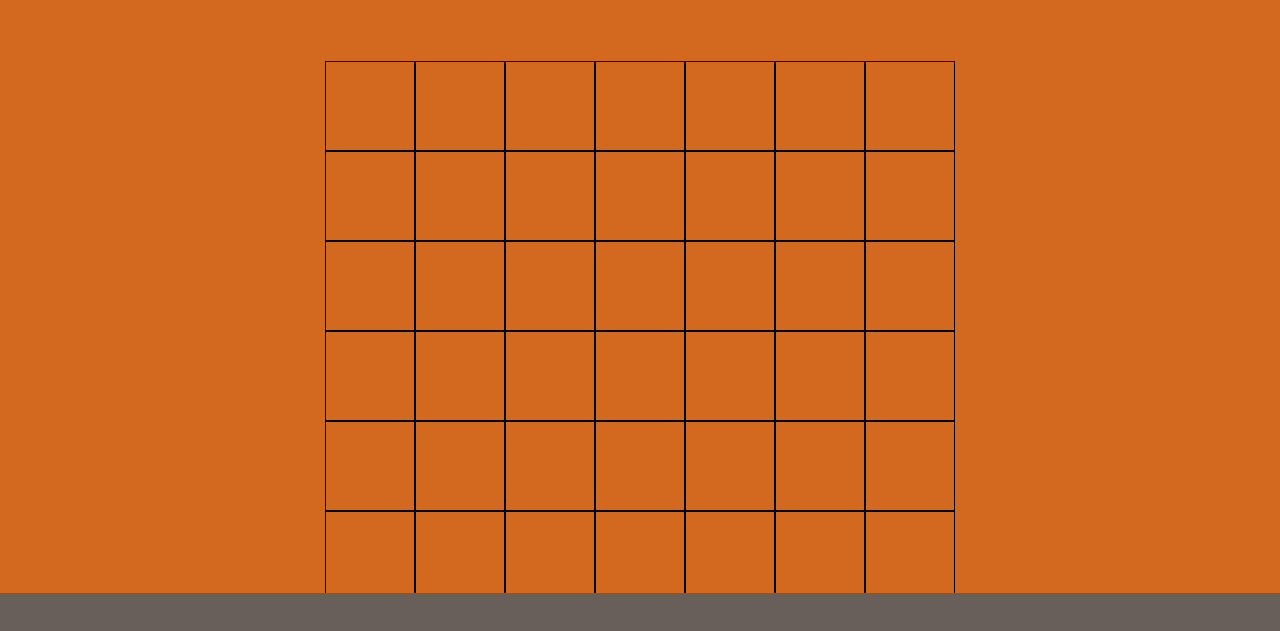
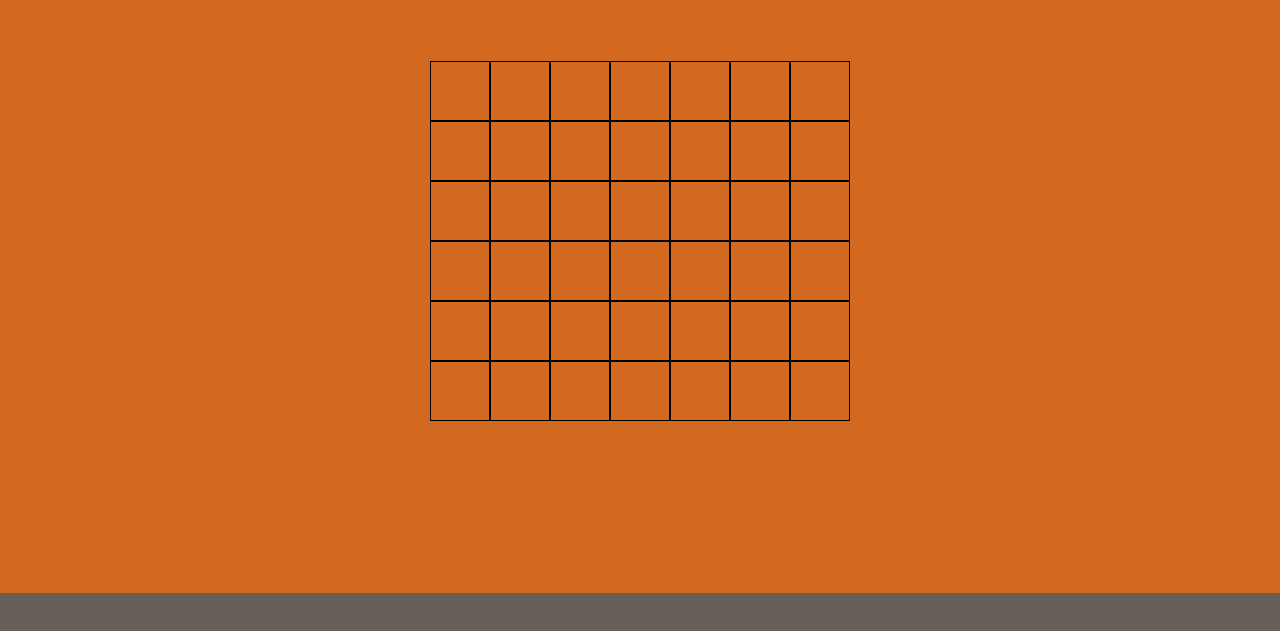
Before and after one commit to karki011/connect-four, a plain HTML site: page index.html in a window 1280 px wide. Shown: the part 117-748 px from the top of the page. Drawn offline with Linux system fonts and the light colour scheme.

Commit message:
changed css

```diff
--- a/style.css
+++ b/style.css
@@ -24,14 +24,14 @@ body {
 .grid-container {
 
     display: grid;
-    grid-template-columns: repeat(7, 90px);
+    grid-template-columns: repeat(7, 60px);
     justify-content: center;
     margin-top: 5%;
 }
 
 .grid {
-    height: 90px;
-    width: 90px;
+    height: 60px;
+    width: 60px;
     border: 1px solid black;
 }
 
```
